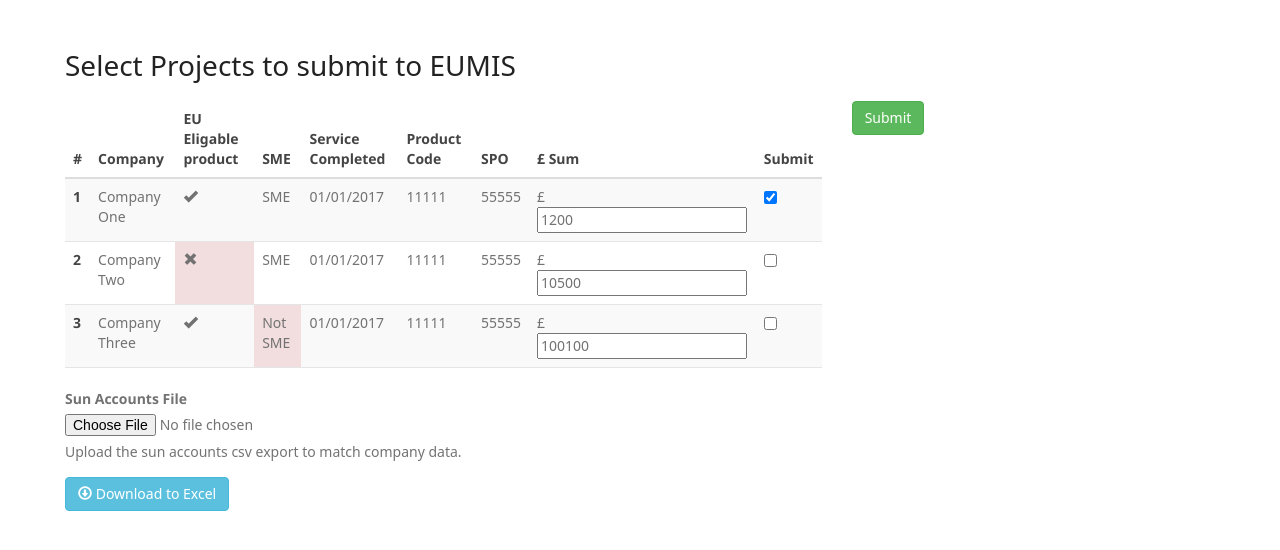
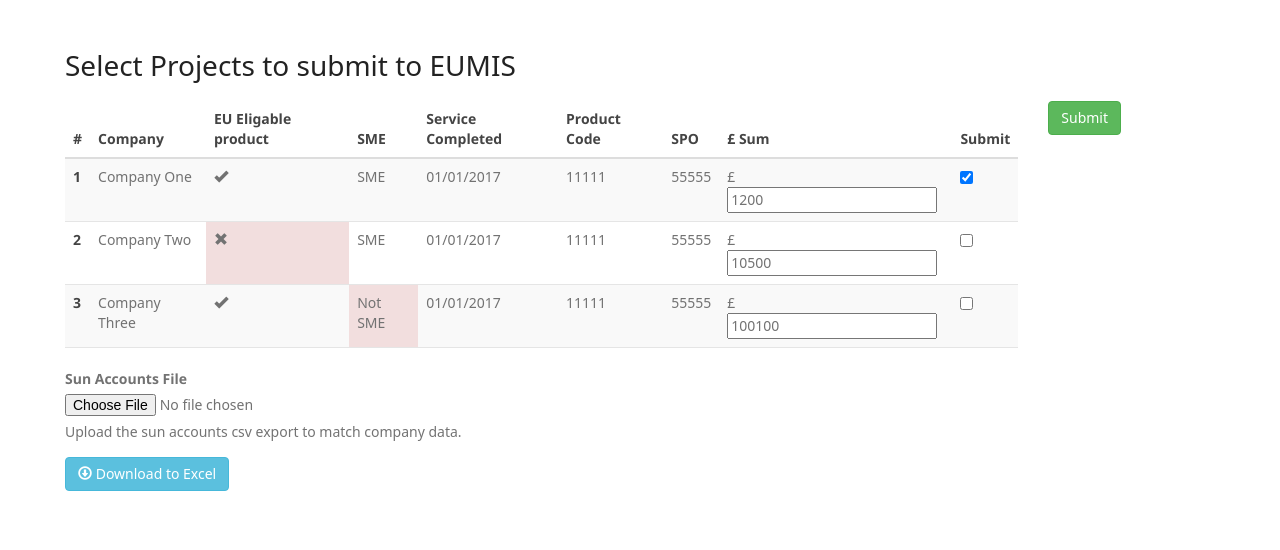
Before and after one commit to scotent/eumis, a plain HTML site: page submissoins.html in a window 1280 px wide. Drawn offline with nearby package versions, Linux system fonts and the light colour scheme; a web font is replaced by a local one.

Commit message:
Update submissoins.html

```diff
--- a/submissoins.html
+++ b/submissoins.html
@@ -22,7 +22,7 @@
 <div class="container-fluid">
     <h1>Select Projects to submit to EUMIS</h1>
 <div class="row">
-        <div class="col-sm-8">
+        <div class="col-sm-10">
             <table class="table table-striped">
                 <thead>
                     <tr>
```
